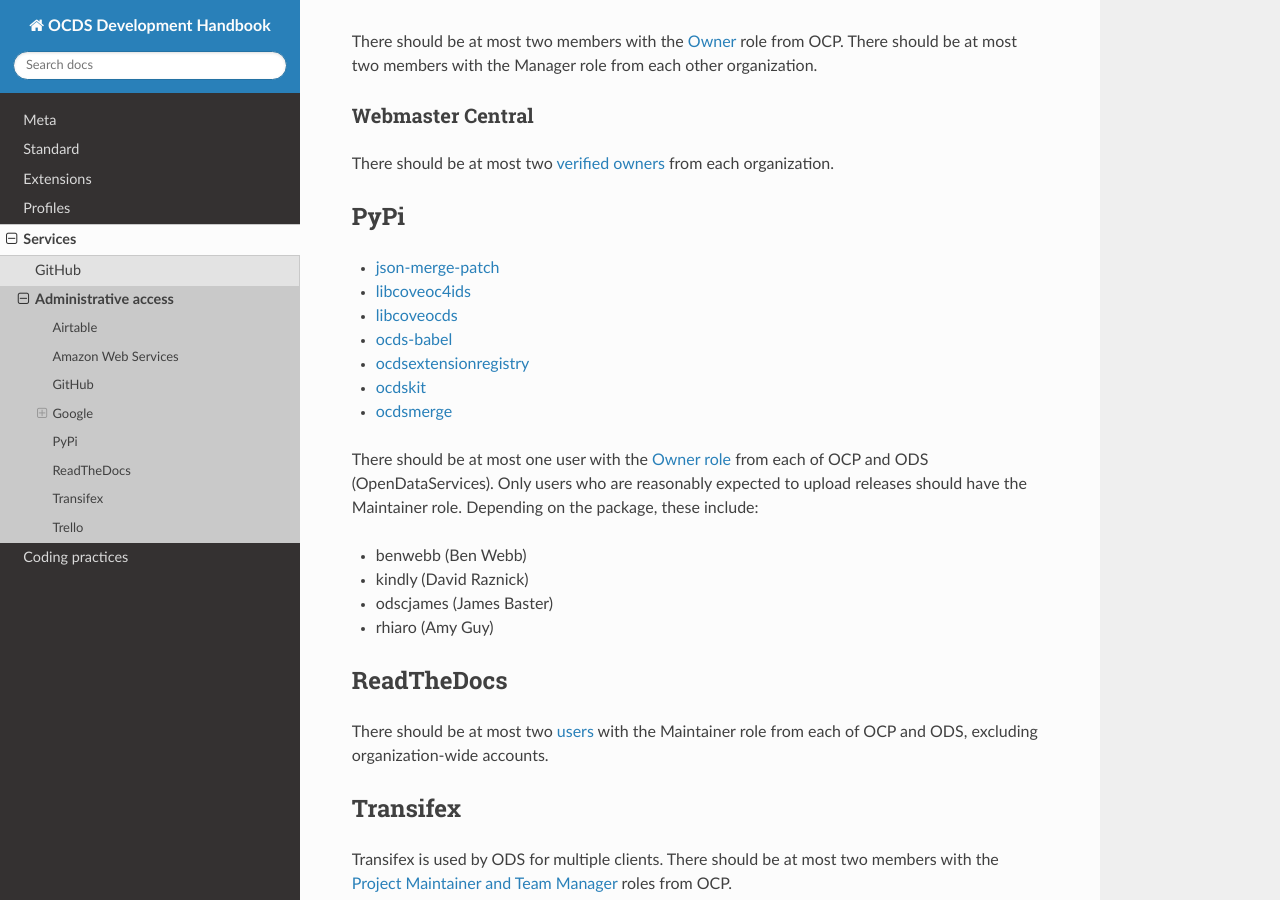
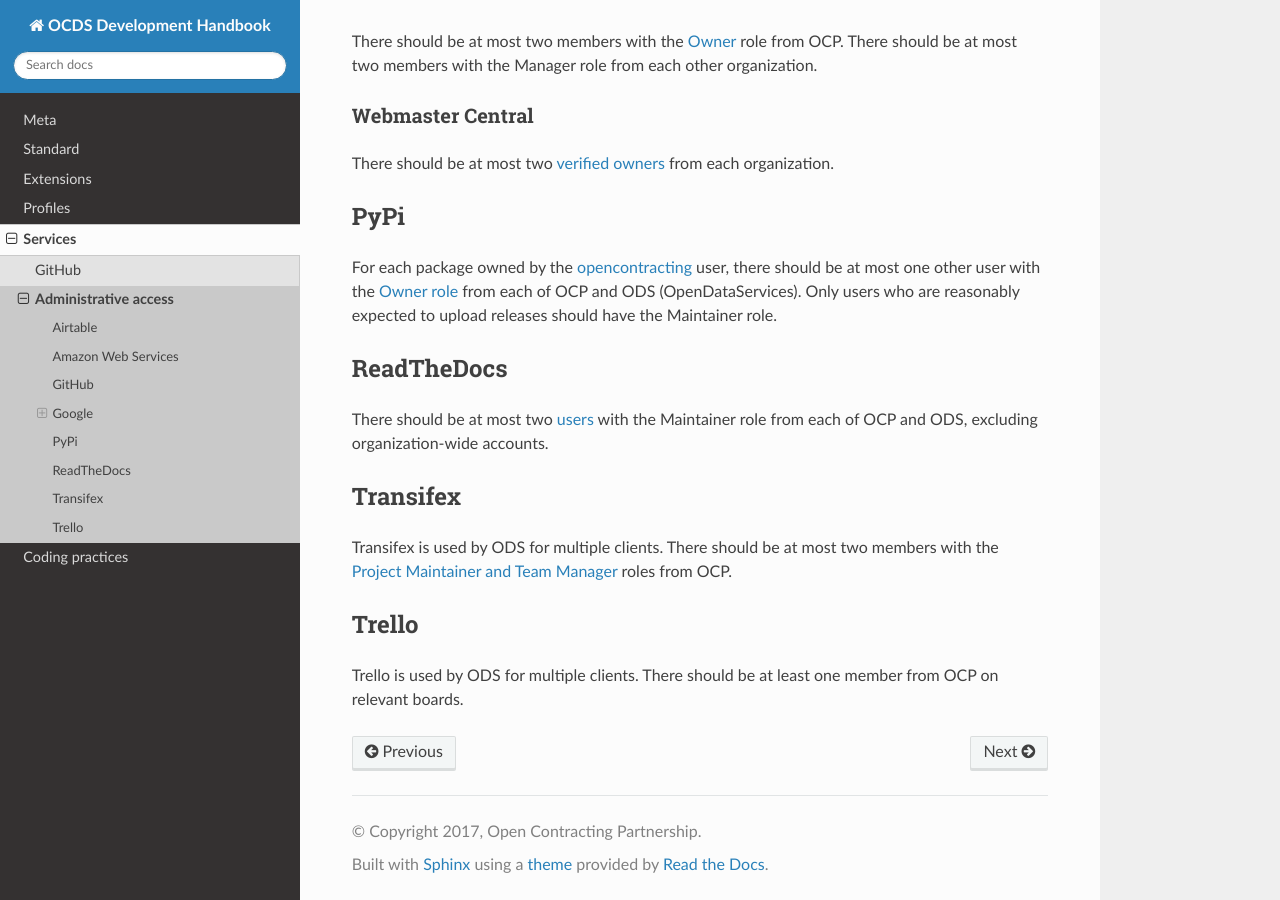
Before and after one commit to open-contracting/standard-development-handbook, a Sphinx documentation site: the page built from docs/systems/services.md, in a window 1280 px wide and 900 px high, scrolled down 1616 px. Built offline with Sphinx 7.4.7 and the Read the Docs theme 2.0.0, drawn with Linux system fonts in a browser that asks for light colours; pages that are not in the unit, such as notebooks, are missing from menus.

Commit message:
Update PyPi section

```diff
--- a/docs/systems/services.md
+++ b/docs/systems/services.md
@@ -56,20 +56,7 @@
 
 ## PyPi
 
-* [json-merge-patch](https://pypi.org/manage/project/json-merge-patch/collaboration/)
-* [libcoveoc4ids](https://pypi.org/manage/project/libcoveoc4ids/collaboration/)
-* [libcoveocds](https://pypi.org/manage/project/libcoveocds/collaboration/)
-* [ocds-babel](https://pypi.org/manage/project/ocds-babel/collaboration/)
-* [ocdsextensionregistry](https://pypi.org/manage/project/ocdsextensionregistry/collaboration/)
-* [ocdskit](https://pypi.org/manage/project/ocdskit/collaboration/)
-* [ocdsmerge](https://pypi.org/manage/project/ocdsmerge/collaboration/)
-
-There should be at most one user with the [Owner role](https://pypi.org/help/#collaborator-roles) from each of OCP and ODS (OpenDataServices). Only users who are reasonably expected to upload releases should have the Maintainer role. Depending on the package, these include:
-
-* benwebb (Ben Webb)
-* kindly (David Raznick)
-* odscjames (James Baster)
-* rhiaro (Amy Guy)
+For each package owned by the [opencontracting](https://pypi.org/user/opencontracting/) user, there should be at most one other user with the [Owner role](https://pypi.org/help/#collaborator-roles) from each of OCP and ODS (OpenDataServices). Only users who are reasonably expected to upload releases should have the Maintainer role.
 
 ## ReadTheDocs
 
```
